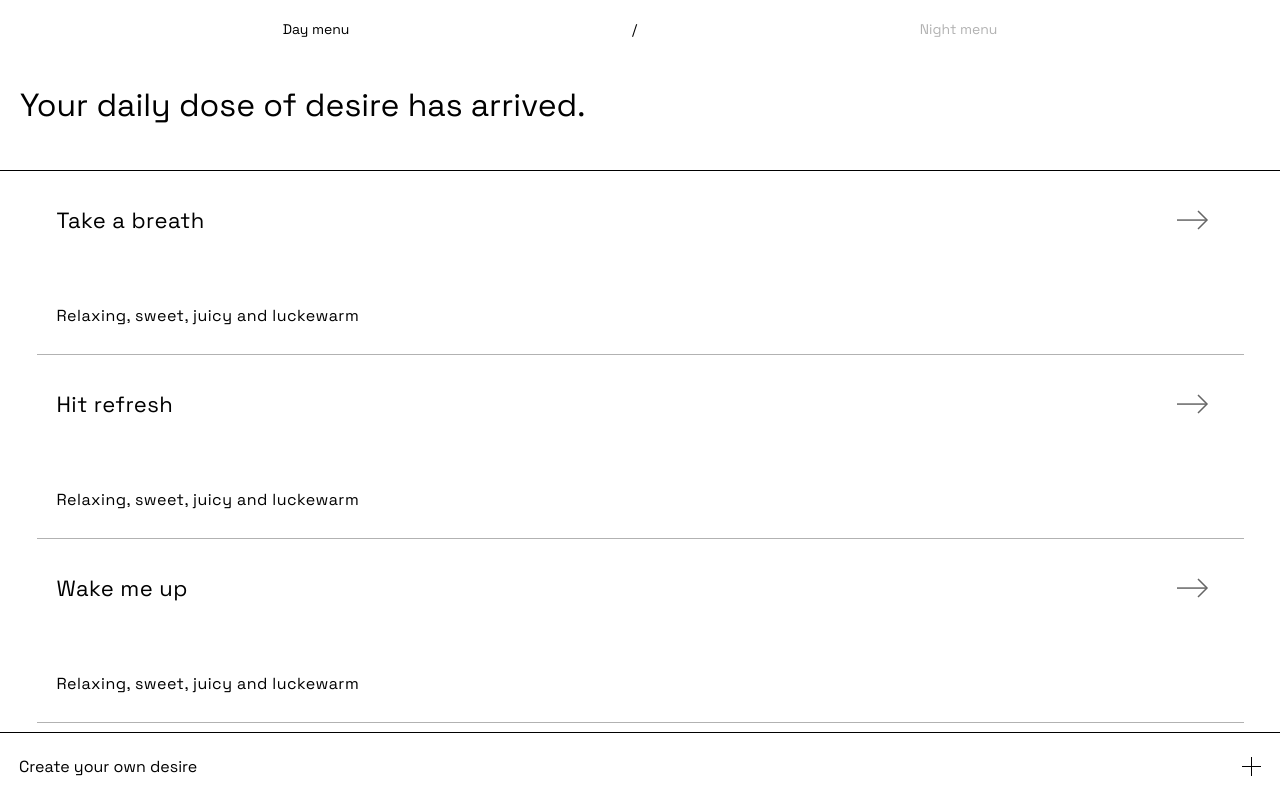
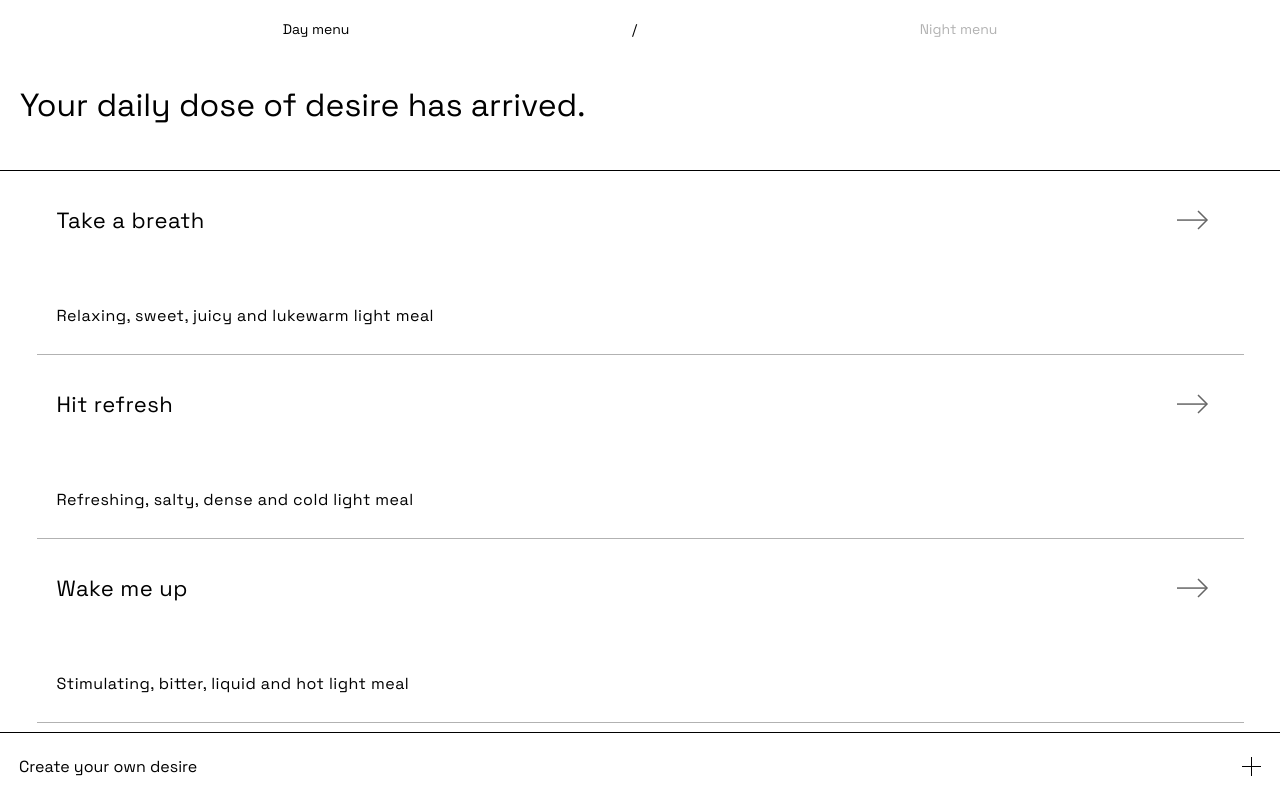
Before and after one commit to sverdlov93/MenuProject, a React (Create React App) app: page / in a window 1280 px wide. Built offline with nearby package versions, Linux system fonts and the light colour scheme.

Commit message:
add items

```diff
--- a/src/App.js
+++ b/src/App.js
@@ -213,23 +213,75 @@ const menuItems = {
     items: [
       {
         name: "Take a breath",
-        summery: "Relaxing, sweet, juicy and luckewarm",
+        summery: "Relaxing, sweet, juicy and lukewarm light meal",
+        desire: "Relaxing",
+        taste: "sweet",
+        texture: "juicy",
+        temp: "lukewarm",
+        size: "light meal",
       },
       {
         name: "Hit refresh",
-        summery: "Relaxing, sweet, juicy and luckewarm",
+        summery: "Refreshing, salty, dense and cold light meal",
+        desire: "Refreshing",
+        taste: "salty",
+        texture: "dense",
+        temp: "cold",
+        size: "light meal",
       },
       {
         name: "Wake me up",
-        summery: "Relaxing, sweet, juicy and luckewarm",
+        summery: "Stimulating, bitter, liquid and hot light meal",
+        desire: "Stimulating",
+        taste: "bitter",
+        texture: "liquid",
+        temp: "hot",
+        size: "light meal",
       },
       {
-        name: "take a breath",
-        summery: "Relaxing, sweet, juicy and luckewarm",
+        name: "Chasing thrills",
+        summery: "Surprising, spicy, dry and hot meal",
+        desire: "Surprising",
+        taste: "spicy",
+        texture: "dry",
+        temp: "hot",
+        size: "meal",
       },
       {
-        name: "take a breath",
-        summery: "Relaxing, sweet, juicy and luckewarm",
+        name: "Junk urges",
+        summery: "Junk food, umami, gummy and lukewarm meal",
+        desire: "Junk food",
+        taste: "umami",
+        texture: "gummy",
+        temp: "lukewarm",
+        size: "meal",
+      },
+      {
+        name: "Warm my heart",
+        summery: "Comforting, salty, soft and warm appetizer",
+        desire: "Comforting",
+        taste: "salty",
+        texture: "soft",
+        temp: "warm",
+        size: "appetizer",
+      },
+      {
+        name: "Feel the love",
+        summery: "Emotional, umami, doughy and warm meal",
+        desire: "Emotional",
+        taste: "umami",
+        texture: "doughy",
+        temp: "warm",
+        size: "meal",
+      },
+      {
+        name: "Looking for a snack",
+        summery: "Snacking, sweet, crunchy and lukewarm appetizer",
+        desire: "Snacking",
+        taste: "sweet",
+        texture: "crunchy",
+        temp: "lukewarm",
+        size: "appetizer",
       },
     ],
   },
@@ -237,24 +289,76 @@ const menuItems = {
     headline: "Night cravings?\nWe got you.",
     items: [
       {
-        name: "Take a breath",
-        summery: "Relaxing, sweet, juicy and luckewarm",
+        name: "Junk urges",
+        summery: "Junk food, umami, gummy, lukewarm, meal",
+        desire: "Junk food",
+        taste: "umami",
+        texture: "gummy",
+        temp: "lukewarm",
+        size: "meal",
       },
       {
-        name: "Hit refresh",
-        summery: "Relaxing, sweet, juicy and luckewarm",
+        name: "Warm my heart",
+        summery: "Comforting, salty, soft, warm, appetizer",
+        desire: "Comforting",
+        taste: "salty",
+        texture: "soft",
+        temp: "warm",
+        size: "appetizer",
       },
       {
-        name: "Wake me up",
-        summery: "Relaxing, sweet, juicy and luckewarm",
+        name: "Chasing thrills",
+        summery: "Surprising, sour, juicy, freezing, bite",
+        desire: "Surprising",
+        taste: "sour",
+        texture: "juicy",
+        temp: "freezing",
+        size: "bite",
+      },
+      {
+        name: "Looking for a snack",
+        summery: "Snacking, salty, dry, hot, bite",
+        desire: "Snacking",
+        taste: "salty",
+        texture: "dry",
+        temp: "hot",
+        size: "bite",
       },
       {
         name: "take a breath",
-        summery: "Relaxing, sweet, juicy and luckewarm",
+        summery: "Relaxing, bitter, liquid, hot, light meal",
+        desire: "Relaxing",
+        taste: "bitter",
+        texture: "liquid",
+        temp: "hot",
+        size: "light meal",
       },
       {
-        name: "take a breath",
-        summery: "Relaxing, sweet, juicy and luckewarm",
+        name: "Need a hug",
+        summery: "Comforting, bitter, hard, cold, appetizer",
+        desire: "Comforting",
+        taste: "bitter",
+        texture: "hard",
+        temp: "cold",
+        size: "appetizer",
+      },
+      {
+        name: "Feel the love",
+        summery: "Emotional, sweet, doughy, warm, appetizer",
+        desire: "Emotional",
+        taste: "sweet",
+        texture: "doughy",
+        temp: "warm",
+        size: "appetizer",
+      },
+      {
+        name: "Get my satisfaction",
+        summery: "Junk food, sweet, soft, freezing, appetizer",
+        desire: "Junk food",
+        taste: "sweet",
+        texture: "soft",
+        temp: "freezing",
+        size: "appetizer",
       },
     ],
   },
```
